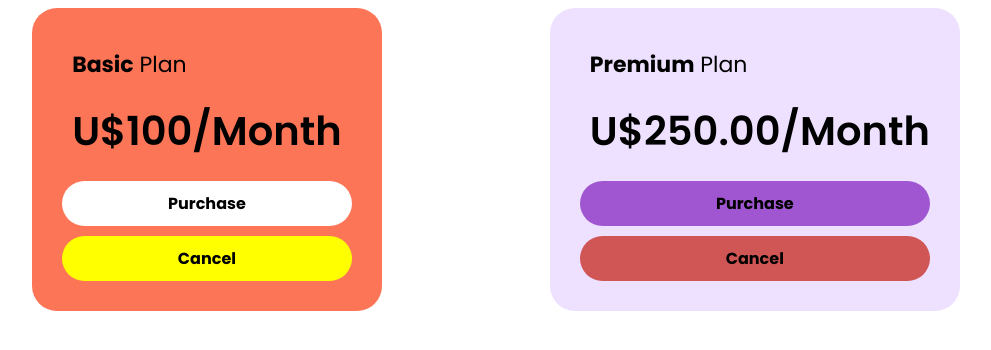
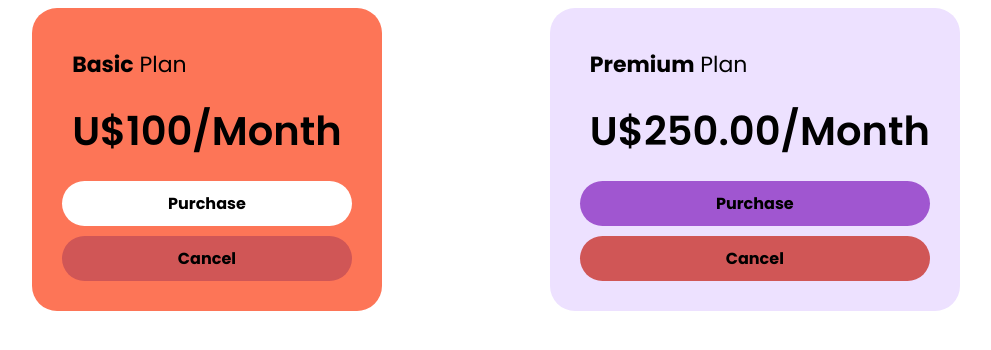
Before and after one commit to kauanrod/angular-components, an Angular app: page / in a window 1280 px wide. Shown: the top 350 px of the page, without its empty margins (144-1135 px from the left). Built offline with nearby package versions, Linux system fonts and the light colour scheme.

Commit message:
ng-deep and host studies

```diff
--- a/src/app/card-red/card-red.component.scss
+++ b/src/app/card-red/card-red.component.scss
@@ -20,9 +20,3 @@
         font-size: 40px;
     }
 }
-
-// If i put ::ng-deep here without :host, it will apply to all components
-// If i put ::ng-deep in the component, it will apply only to that component
-:host ::ng-deep .card-red-cancel-button {
-    background-color: yellow !important;
-}
--- a/src/styles.scss
+++ b/src/styles.scss
@@ -1 +1,3 @@
 /* You can add global styles to this file, and also import other style files */
+
+@import "./styles/global-overrides";
--- /dev/null
+++ b/src/styles/_global-overrides.scss
@@ -0,0 +1,5 @@
+// If i put ::ng-deep here without :host, it will apply to all components
+// If i put ::ng-deep in the component, it will apply only to that component
+// .card-red-cancel-button {
+//     background-color: yellow !important;
+// }
```
